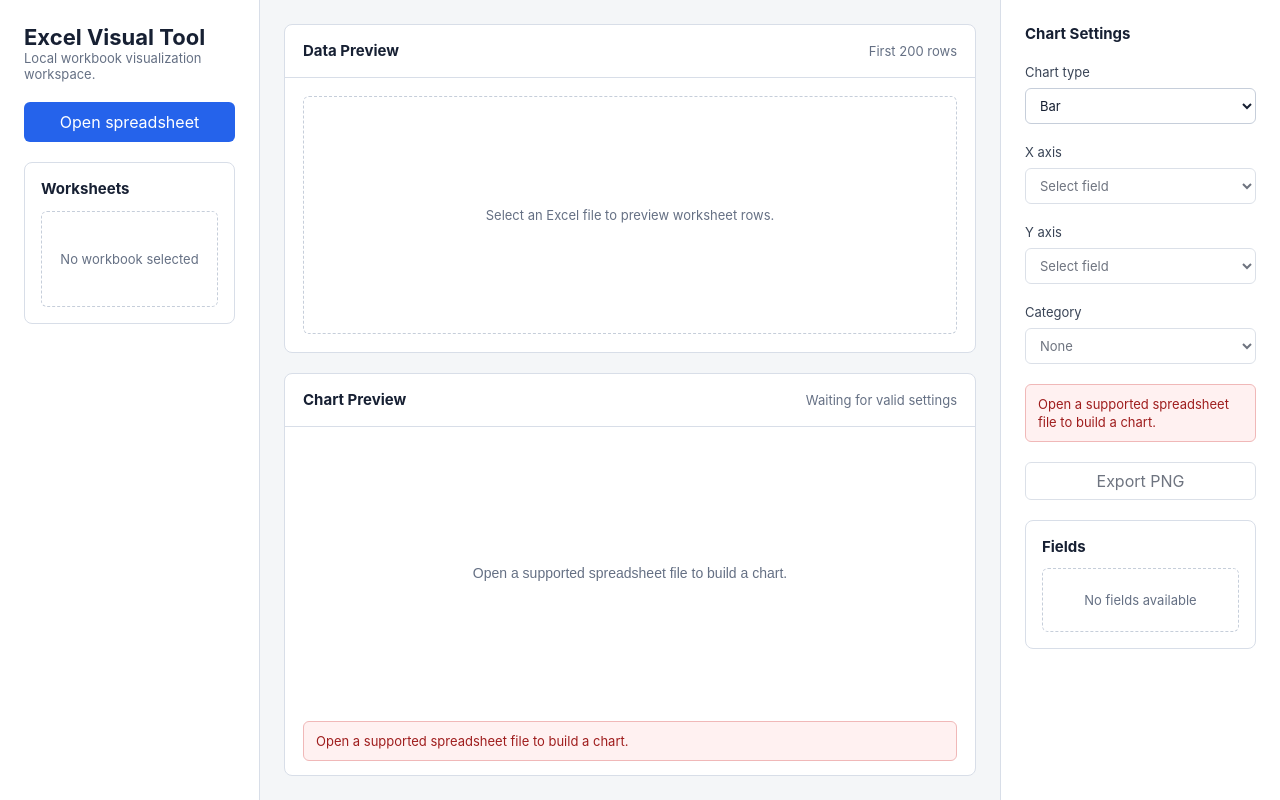
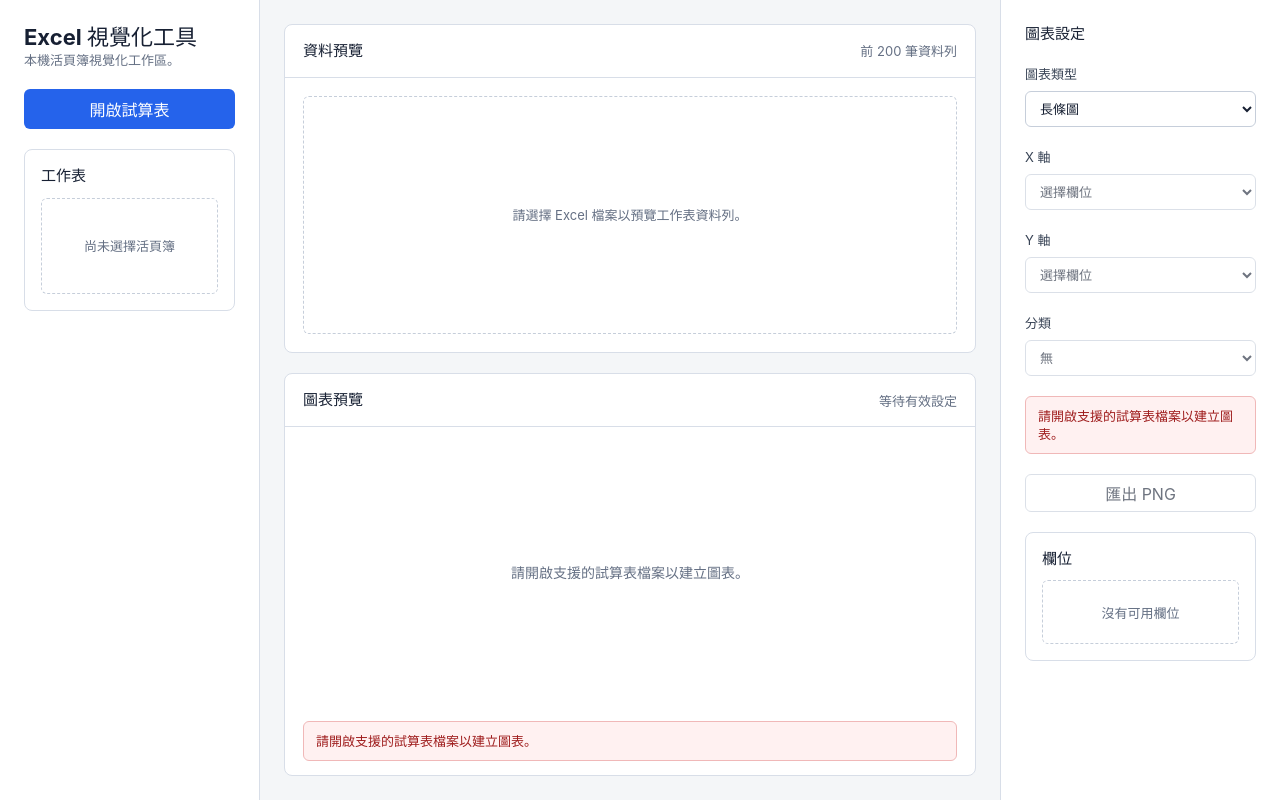
Before and after one commit to DunkLiao/ExcelVisualTool, a React (Vite) app: page / in a window 1280 px wide. Built offline with nearby package versions, Linux system fonts and the light colour scheme.

Commit message:
Update README and 2 other files

```diff
--- a/src-tauri/tauri.conf.json
+++ b/src-tauri/tauri.conf.json
@@ -1,6 +1,6 @@
 {
   "$schema": "https://schema.tauri.app/config/2",
-  "productName": "Excel Visual Tool",
+  "productName": "Excel 視覺化工具",
   "version": "0.1.0",
   "identifier": "com.excelvisualtool.app",
   "build": {
@@ -12,7 +12,7 @@
   "app": {
     "windows": [
       {
-        "title": "Excel Visual Tool",
+        "title": "Excel 視覺化工具",
         "width": 1200,
         "height": 780,
         "minWidth": 960,
--- a/src/main.tsx
+++ b/src/main.tsx
@@ -10,7 +10,7 @@
 const RECENT_FILE_STORAGE_KEY = "excel-visual-tool.recent-file.v1";
 const DAY_IN_MS = 24 * 60 * 60 * 1000;
 const SUPPORTED_FILE_EXTENSIONS = [".xlsx", ".xls", ".csv"];
-const SUPPORTED_FILE_LABEL = ".xlsx, .xls, or .csv";
+const SUPPORTED_FILE_LABEL = ".xlsx、.xls 或 .csv";
 const CSV_DECODER_CANDIDATES = ["utf-8", "big5", "utf-16le", "utf-16be"];
 
 type CellValue = string | number | boolean | Date | null;
@@ -103,18 +103,26 @@
 }
 
 const chartTypeLabels: Record<ChartType, string> = {
-  bar: "Bar",
-  line: "Line",
-  pie: "Pie",
-  scatter: "Scatter",
-  stackedBar: "Stacked bar",
-  timeSeries: "Time series",
-  area: "Area",
-  horizontalBar: "Horizontal bar",
-  radar: "Radar",
-  treemap: "Treemap",
-  funnel: "Funnel",
-  gauge: "Gauge"
+  bar: "長條圖",
+  line: "折線圖",
+  pie: "圓餅圖",
+  scatter: "散佈圖",
+  stackedBar: "堆疊長條圖",
+  timeSeries: "時間序列圖",
+  area: "面積圖",
+  horizontalBar: "水平長條圖",
+  radar: "雷達圖",
+  treemap: "矩形式樹狀圖",
+  funnel: "漏斗圖",
+  gauge: "儀表圖"
+};
+
+const fieldTypeLabels: Record<FieldType, string> = {
+  text: "文字",
+  number: "數字",
+  date: "日期",
+  mixed: "混合",
+  empty: "空白"
 };
 
 function formatCellValue(value: CellValue) {
@@ -131,7 +139,7 @@
 
 function formatDimensionValue(value: CellValue) {
   const formattedValue = formatCellValue(value);
-  return formattedValue === "" ? "(blank)" : formattedValue;
+  return formattedValue === "" ? "(空白)" : formattedValue;
 }
 
 function isEmptyCell(value: CellValue) {
@@ -344,16 +352,16 @@
   label: string
 ): string | null {
   if (!fieldName) {
-    return `Select a ${label} field.`;
+    return `請選擇${label}欄位。`;
   }
 
   const field = getFieldMetadata(metadata, fieldName);
   if (!field) {
-    return `${label} field is not available in this worksheet.`;
+    return `${label}欄位不存在於目前工作表。`;
   }
 
   if (field.type === "empty") {
-    return `${label} field cannot be empty.`;
+    return `${label}欄位不能為空白。`;
   }
 
   return null;
@@ -371,7 +379,7 @@
 
   const field = getFieldMetadata(metadata, fieldName);
   if (field?.type !== "number") {
-    return `${label} field must be numeric.`;
+    return `${label}欄位必須是數值。`;
   }
 
   return null;
@@ -389,7 +397,7 @@
 
   const field = getFieldMetadata(metadata, fieldName);
   if (field?.type !== "date") {
-    return `${label} field must be date/time.`;
+    return `${label}欄位必須是日期或時間。`;
   }
 
   return null;
@@ -403,7 +411,7 @@
   if (!sheet) {
     return {
       valid: false,
-      message: "Open a supported spreadsheet file to build a chart.",
+      message: "請開啟支援的試算表檔案以建立圖表。",
       warnings: []
     };
   }
@@ -411,31 +419,31 @@
   if (sheet.headers.length === 0 || sheet.rows.length === 0) {
     return {
       valid: false,
-      message: "This worksheet has no rows available for charting.",
+      message: "此工作表沒有可用於繪製圖表的資料列。",
       warnings: []
     };
   }
 
   const warnings: string[] = [];
-  const yLabel = settings.chartType === "scatter" ? "Y axis" : "value";
+  const yLabel = settings.chartType === "scatter" ? "Y 軸" : "數值";
   const xError =
     settings.chartType === "scatter"
-      ? validateNumericField(metadata, settings.xField, "X axis")
+      ? validateNumericField(metadata, settings.xField, "X 軸")
       : settings.chartType === "timeSeries"
-        ? validateDateField(metadata, settings.xField, "X axis")
-      : validateDimensionField(metadata, settings.xField, "X axis");
+        ? validateDateField(metadata, settings.xField, "X 軸")
+      : validateDimensionField(metadata, settings.xField, "X 軸");
   const yError = validateNumericField(metadata, settings.yField, yLabel);
 
   if (xError || yError) {
     return {
       valid: false,
-      message: xError ?? yError ?? "Select valid chart fields.",
+      message: xError ?? yError ?? "請選擇有效的圖表欄位。",
       warnings
     };
   }
 
   if (settings.chartType === "stackedBar") {
-    const categoryError = validateDimensionField(metadata, settings.categoryField, "category");
+    const categoryError = validateDimensionField(metadata, settings.categoryField, "分類");
     if (categoryError) {
       return {
         valid: false,
@@ -446,7 +454,7 @@
   }
 
   if (settings.chartType === "radar" && settings.categoryField) {
-    const categoryError = validateDimensionField(metadata, settings.categoryField, "category");
+    const categoryError = validateDimensionField(metadata, settings.categoryField, "分類");
     if (categoryError) {
       return {
         valid: false,
@@ -469,7 +477,7 @@
     .forEach((fieldName) => {
       const field = getFieldMetadata(metadata, fieldName);
       if (field && field.emptyRatio > 0) {
-        warnings.push(`${field.name} has ${Math.round(field.emptyRatio * 100)}% empty cells.`);
+        warnings.push(`${field.name} 有 ${Math.round(field.emptyRatio * 100)}% 的空白儲存格。`);
       }
     });
 
@@ -864,8 +872,8 @@
     const rawHeader = headerRow[index];
     const baseName =
       rawHeader === null || rawHeader === ""
-        ? `Column ${index + 1}`
-        : String(rawHeader).trim() || `Column ${index + 1}`;
+        ? `欄 ${index + 1}`
+        : String(rawHeader).trim() || `欄 ${index + 1}`;
     const existingCount = usedNames.get(baseName) ?? 0;
     usedNames.set(baseName, existingCount + 1);
 
@@ -975,7 +983,7 @@
   );
 
   if (sheets.length === 0) {
-    throw new Error("No worksheets found in this workbook.");
+    throw new Error("此活頁簿中找不到工作表。");
   }
 
   return {
@@ -1060,7 +1068,7 @@
 
     const chartInstance = chartRef.current?.getEchartsInstance();
     if (!chartInstance) {
-      setExportErrorMessage("Chart is not ready yet.");
+      setExportErrorMessage("圖表尚未準備完成。");
       return;
     }
 
@@ -1079,16 +1087,16 @@
       const imageBytes = Array.from(new Uint8Array(imageBuffer));
       const fileBaseName = workbookState
         ? stripSupportedSpreadsheetExtension(workbookState.fileName)
-        : "chart";
+        : "圖表";
       const savedPath = await invoke<SaveChartPngResult>("save_chart_png", {
-        fileName: `${fileBaseName}-${chartSettings.chartType}.png`,
+        fileName: `${fileBaseName}-${chartTypeLabels[chartSettings.chartType]}.png`,
         imageBytes
       });
 
-      setExportMessage(`Saved to ${savedPath}`);
+      setExportMessage(`已儲存至 ${savedPath}`);
     } catch (error) {
       writeAppLog("error", `Unable to export PNG: ${describeError(error)}`);
-      setExportErrorMessage(error instanceof Error ? error.message : "Unable to export PNG.");
+      setExportErrorMessage("無法匯出 PNG。");
     } finally {
       setIsExporting(false);
     }
@@ -1102,7 +1110,7 @@
     }
 
     if (!isSupportedSpreadsheetFile(file.name)) {
-      setErrorMessage(`Only ${SUPPORTED_FILE_LABEL} files are supported.`);
+      setErrorMessage(`僅支援 ${SUPPORTED_FILE_LABEL} 檔案。`);
       setWorkbookState(null);
       resetChartFields();
       event.target.value = "";
@@ -1123,7 +1131,7 @@
       setWorkbookState(null);
       resetChartFields();
       writeAppLog("error", `Unable to parse workbook ${file.name}: ${describeError(error)}`);
-      setErrorMessage(error instanceof Error ? error.message : "Unable to parse this workbook.");
+      setErrorMessage("無法解析此活頁簿。");
     } finally {
       event.target.value = "";
     }
@@ -1145,8 +1153,8 @@
     <main className="app-shell">
       <aside className="sidebar">
         <div>
-          <h1>Excel Visual Tool</h1>
-          <p>{workbookState?.fileName ?? "Local workbook visualization workspace."}</p>
+          <h1>Excel 視覺化工具</h1>
+          <p>{workbookState?.fileName ?? "本機活頁簿視覺化工作區。"}</p>
         </div>
         <input
           ref={fileInputRef}
@@ -1160,14 +1168,14 @@
           className="primary-button"
           onClick={() => fileInputRef.current?.click()}
         >
-          Open spreadsheet
+          開啟試算表
         </button>
         {errorMessage ? <div className="error-message">{errorMessage}</div> : null}
         {!workbookState && recentFileName ? (
-          <div className="info-message">Recent file: {recentFileName}</div>
+          <div className="info-message">最近檔案：{recentFileName}</div>
         ) : null}
         <section className="panel">
-          <h2>Worksheets</h2>
+          <h2>工作表</h2>
           {workbookState ? (
             <div className="worksheet-list">
               {workbookState.sheets.map((sheet) => (
@@ -1182,12 +1190,12 @@
                   onClick={() => handleSheetChange(sheet.name)}
                 >
                   <span>{sheet.name}</span>
-                  <small>{sheet.rows.length} rows</small>
+                  <small>{sheet.rows.length} 筆資料列</small>
                 </button>
               ))}
             </div>
           ) : (
-            <div className="empty-state">No workbook selected</div>
+            <div className="empty-state">尚未選擇活頁簿</div>
           )}
         </section>
       </aside>
@@ -1195,13 +1203,13 @@
       <section className="workspace">
         <div className="preview-area">
           <div className="section-header">
-            <h2>Data Preview</h2>
+            <h2>資料預覽</h2>
             <span>
               {activeSheet
-                ? `${Math.min(activeSheet.rows.length, PREVIEW_ROW_LIMIT)} of ${
+                ? `顯示 ${Math.min(activeSheet.rows.length, PREVIEW_ROW_LIMIT)} / ${
                     activeSheet.rows.length
-                  } rows`
-                : `First ${PREVIEW_ROW_LIMIT} rows`}
+                  } 筆資料列`
+                : `前 ${PREVIEW_ROW_LIMIT} 筆資料列`}
             </span>
           </div>
           {activeSheet && activeSheet.headers.length > 0 ? (
@@ -1225,15 +1233,15 @@
                 </tbody>
               </table>
               {activeSheet.rows.length === 0 ? (
-                <div className="table-empty-note">This worksheet has headers but no data rows.</div>
+                <div className="table-empty-note">此工作表有標題列，但沒有資料列。</div>
               ) : null}
             </div>
           ) : (
             <div className="table-placeholder">
               <span>
                 {activeSheet
-                  ? "This worksheet is empty."
-                  : "Select an Excel file to preview worksheet rows."}
+                  ? "此工作表是空的。"
+                  : "請選擇 Excel 檔案以預覽工作表資料列。"}
               </span>
             </div>
           )}
@@ -1241,11 +1249,11 @@
 
         <div className="chart-area">
           <div className="section-header">
-            <h2>Chart Preview</h2>
+            <h2>圖表預覽</h2>
             <span>
               {chartValidation.valid
                 ? chartTypeLabels[chartSettings.chartType]
-                : "Waiting for valid settings"}
+                : "等待有效設定"}
             </span>
           </div>
           <ReactECharts ref={chartRef} option={chartOption} className="chart" notMerge />
@@ -1259,9 +1267,9 @@
       </section>
 
       <aside className="settings">
-        <h2>Chart Settings</h2>
+        <h2>圖表設定</h2>
         <label>
-          Chart type
+          圖表類型
           <select
             value={chartSettings.chartType}
             onChange={(event) =>
@@ -1270,28 +1278,28 @@
               })
             }
           >
-            <option value="bar">Bar</option>
-            <option value="line">Line</option>
-            <option value="pie">Pie</option>
-            <option value="scatter">Scatter</option>
-            <option value="stackedBar">Stacked bar</option>
-            <option value="timeSeries">Time series</option>
-            <option value="area">Area</option>
-            <option value="horizontalBar">Horizontal bar</option>
-            <option value="radar">Radar</option>
-            <option value="treemap">Treemap</option>
-            <option value="funnel">Funnel</option>
-            <option value="gauge">Gauge</option>
+            <option value="bar">長條圖</option>
+            <option value="line">折線圖</option>
+            <option value="pie">圓餅圖</option>
+            <option value="scatter">散佈圖</option>
+            <option value="stackedBar">堆疊長條圖</option>
+            <option value="timeSeries">時間序列圖</option>
+            <option value="area">面積圖</option>
+            <option value="horizontalBar">水平長條圖</option>
+            <option value="radar">雷達圖</option>
+            <option value="treemap">矩形式樹狀圖</option>
+            <option value="funnel">漏斗圖</option>
+            <option value="gauge">儀表圖</option>
           </select>
         </label>
         <label>
-          X axis
+          X 軸
           <select
             disabled={fieldMetadata.length === 0}
             value={fieldExists(fieldMetadata, chartSettings.xField) ? chartSettings.xField : ""}
             onChange={(event) => updateChartSettings({ xField: event.target.value })}
           >
-            <option value="">Select field</option>
+            <option value="">選擇欄位</option>
             {fieldMetadata.map((field) => (
               <option key={field.name} value={field.name}>
                 {field.name}
@@ -1300,22 +1308,22 @@
           </select>
         </label>
         <label>
-          Y axis
+          Y 軸
           <select
             disabled={fieldMetadata.length === 0}
             value={fieldExists(fieldMetadata, chartSettings.yField) ? chartSettings.yField : ""}
             onChange={(event) => updateChartSettings({ yField: event.target.value })}
           >
-            <option value="">Select field</option>
+            <option value="">選擇欄位</option>
             {fieldMetadata.map((field) => (
               <option key={field.name} value={field.name}>
-                {field.name} {field.type === "number" ? "" : `(${field.type})`}
+                {field.name} {field.type === "number" ? "" : `(${fieldTypeLabels[field.type]})`}
               </option>
             ))}
           </select>
         </label>
         <label>
-          Category
+          分類
           <select
             disabled={fieldMetadata.length === 0}
             value={
@@ -1326,7 +1334,7 @@
             onChange={(event) => updateChartSettings({ categoryField: event.target.value })}
           >
             <option value="">
-              {chartSettings.chartType === "stackedBar" ? "Select field" : "None"}
+              {chartSettings.chartType === "stackedBar" ? "選擇欄位" : "無"}
             </option>
             {fieldMetadata.map((field) => (
               <option key={field.name} value={field.name}>
@@ -1337,7 +1345,7 @@
         </label>
         {hasRestoredMissingFields ? (
           <div className="info-message">
-            Saved settings include fields that are not in this worksheet.
+            已儲存的設定包含目前工作表中不存在的欄位。
           </div>
         ) : null}
         {chartValidation.message ? (
@@ -1352,25 +1360,25 @@
           disabled={!chartValidation.valid || isExporting}
           onClick={handleExportPng}
         >
-          {isExporting ? "Exporting..." : "Export PNG"}
+          {isExporting ? "匯出中..." : "匯出 PNG"}
         </button>
         {exportMessage ? <div className="info-message">{exportMessage}</div> : null}
         {exportErrorMessage ? <div className="error-message">{exportErrorMessage}</div> : null}
         <section className="metadata-panel">
-          <h2>Fields</h2>
+          <h2>欄位</h2>
           {fieldMetadata.length > 0 ? (
             <div className="field-list">
               {fieldMetadata.map((field) => (
                 <div className="field-row" key={field.name}>
                   <span>{field.name}</span>
                   <small>
-                    {field.type} · {Math.round(field.emptyRatio * 100)}% empty
+                    {fieldTypeLabels[field.type]} · {Math.round(field.emptyRatio * 100)}% 空白
                   </small>
                 </div>
               ))}
             </div>
           ) : (
-            <div className="empty-state compact">No fields available</div>
+            <div className="empty-state compact">沒有可用欄位</div>
           )}
         </section>
       </aside>
```
Also changed, not shown: 1 other file (tests, documents, lock files or other folders).
